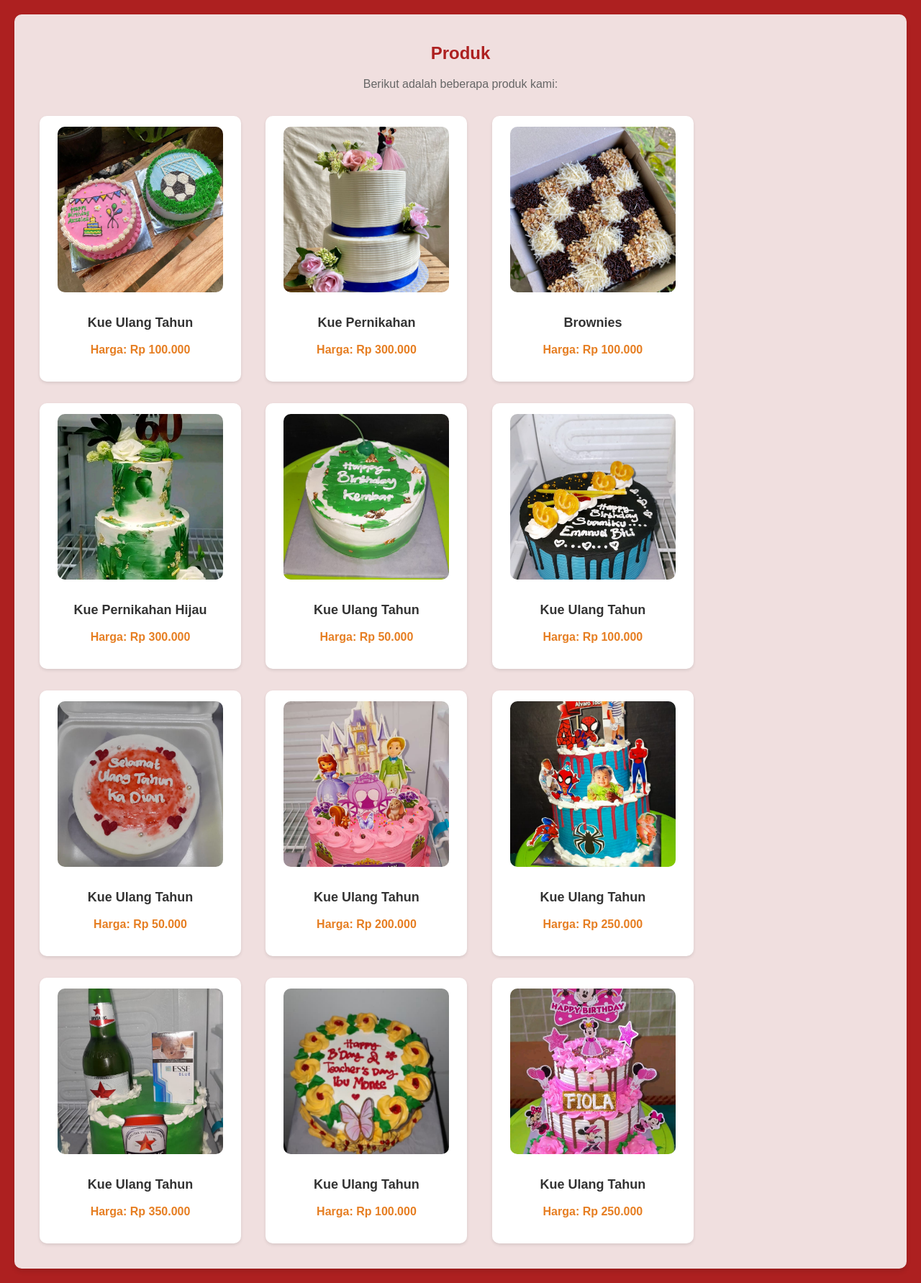
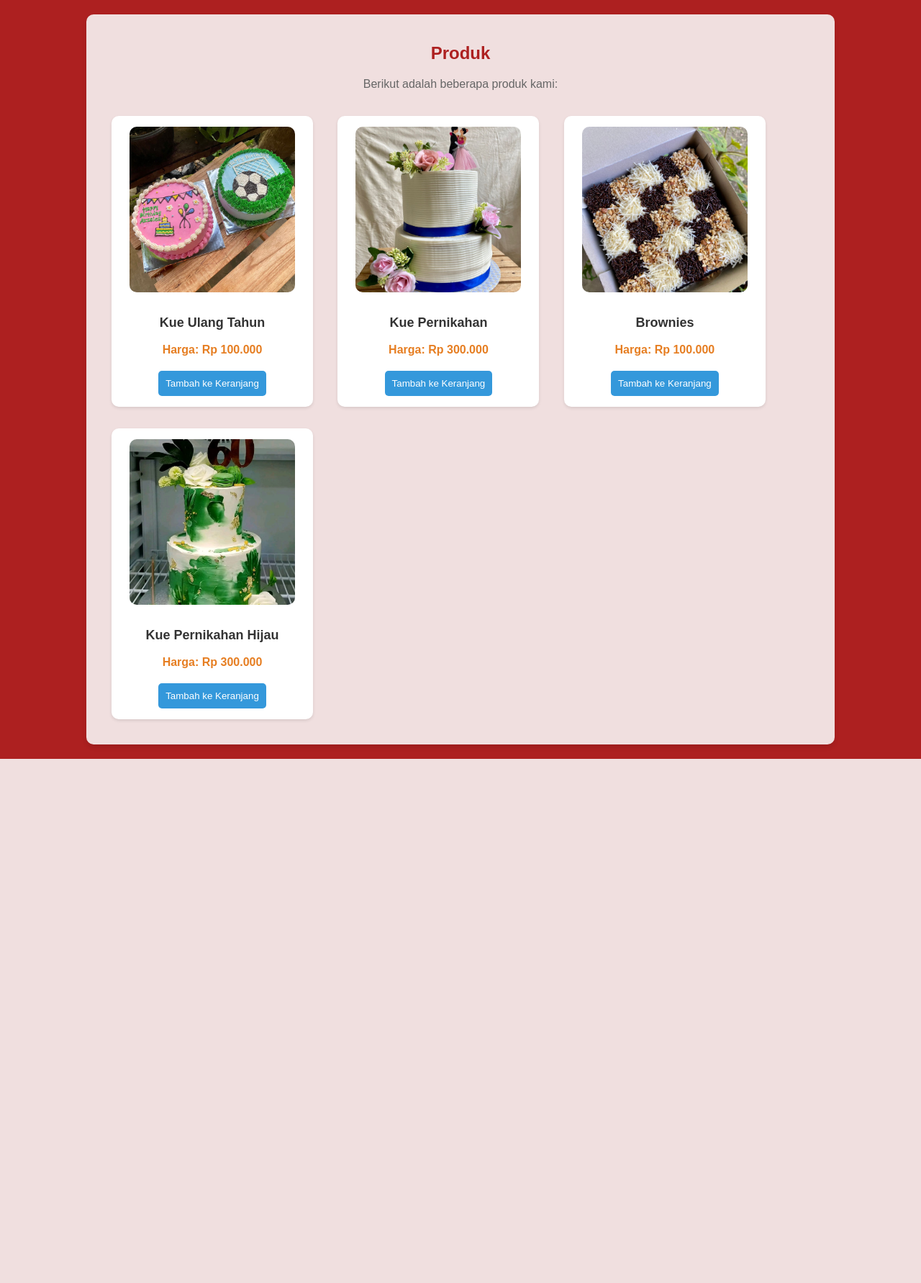
Before and after one commit to SARINAHAK/Kesarinacake, a PHP site: page /produk.php in a window 1280 px wide. Shown: the whole page at 72% size. After the commit the page ends 1054 px from the top, so only its background shows below. Run offline with PHP 8.4, Linux system fonts and the light colour scheme.

Commit message:
penambahan

```diff
--- a/produk.php
+++ b/produk.php
@@ -1,3 +1,34 @@
+<?php
+session_start();
+
+// Simulasi produk dari database
+$produk = [
+    ['id' => 1, 'nama' => 'Kue Ulang Tahun', 'harga' => 100000, 'gambar' => 'kue ulang tahun.jpeg'],
+    ['id' => 2, 'nama' => 'Kue Pernikahan', 'harga' => 300000, 'gambar' => 'kue pernikahan.jpeg'],
+    ['id' => 3, 'nama' => 'Brownies', 'harga' => 100000, 'gambar' => 'kue Brownies.jpeg'],
+    ['id' => 4, 'nama' => 'Kue Pernikahan Hijau', 'harga' => 300000, 'gambar' => 'kue pernikahan hijau.jpg'],
+    // Tambahkan produk lainnya
+];
+
+// Menambahkan produk ke keranjang saat tombol ditekan
+if (isset($_POST['tambah_ke_keranjang'])) {
+    $id_produk = $_POST['id_produk'];
+
+    // Cari produk berdasarkan ID
+    foreach ($produk as $item) {
+        if ($item['id'] == $id_produk) {
+            // Simpan produk ke session keranjang
+            $_SESSION['keranjang'][] = $item;
+            break;
+        }
+    }
+
+    // Redirect ke halaman keranjang
+    header("Location: keranjang.php");
+    exit();
+}
+?>
+
 <!DOCTYPE html>
 <html lang="id">
 <head>
@@ -5,7 +36,6 @@
     <meta name="viewport" content="width=device-width, initial-scale=1.0">
     <title>Produk - Kesarina Cake</title>
     <style>
-        /* Gaya tampilan halaman */
         body {
             font-family: Arial, sans-serif;
             margin: 0;
@@ -13,10 +43,10 @@
             background-color: #ad2020;
         }
         main {
-            max-width: 1200px;
+            max-width: 1000px;
             margin: 20px auto;
             padding: 20px;
-            background-color:rgb(240, 223, 223);
+            background-color: rgb(240, 223, 223);
             border-radius: 10px;
             box-shadow: 0 4px 6px rgba(0, 0, 0, 0.1);
         }
@@ -59,13 +89,6 @@
             color: #e67e22;
             font-weight: bold;
         }
-        input[type="number"] {
-            width: 60px;
-            padding: 5px;
-            border: 1px solid #ddd;
-            border-radius: 5px;
-            text-align: center;
-        }
         button {
             background-color: #3498db;
             color: white;
@@ -85,78 +108,17 @@
             <h2>Produk</h2>
             <p>Berikut adalah beberapa produk kami:</p>
 
+            <?php foreach ($produk as $item): ?>
             <div class="product-item">
-                <img src="kue ulang tahun.jpeg" alt="Kue Ulang Tahun">
-                <h3>Kue Ulang Tahun</h3>
-                <p>Harga: Rp 100.000</p>
+                <img src="<?php echo $item['gambar']; ?>" alt="<?php echo $item['nama']; ?>">
+                <h3><?php echo $item['nama']; ?></h3>
+                <p>Harga: Rp <?php echo number_format($item['harga'], 0, ',', '.'); ?></p>
+                <form method="POST" action="">
+                    <input type="hidden" name="id_produk" value="<?php echo $item['id']; ?>">
+                    <button type="submit" name="tambah_ke_keranjang">Tambah ke Keranjang</button>
+                </form>
             </div>
-
-            <div class="product-item">
-                <img src="kue pernikahan.jpeg" alt="Kue Pernikahan">
-                <h3>Kue Pernikahan</h3>
-                <p>Harga: Rp 300.000</p>
-            </div>
-
-            <div class="product-item">
-                <img src="kue Brownies.jpeg" alt="Brownies">
-                <h3>Brownies</h3>
-                <p>Harga: Rp 100.000</p>
-            </div>
-
-            <div class="product-item">
-                <img src="kue pernikahan hijau.jpg" alt="Kue Pernikahan Hijau">
-                <h3>Kue Pernikahan Hijau</h3>
-                <p>Harga: Rp 300.000</p>
-            </div>
-
-            <div class="product-item">
-                <img src="kue simple hijau.jpg" alt="Kue Ulang Tahun Simple">
-                <h3>Kue Ulang Tahun</h3>
-                <p>Harga: Rp 50.000</p>
-            </div>
-
-            <div class="product-item">
-                <img src="kue ulang tahun biru.jpg" alt="Kue Ulang Tahun Biru">
-                <h3>Kue Ulang Tahun</h3>
-                <p>Harga: Rp 100.000</p>
-            </div>
-
-            <div class="product-item">
-                <img src="kue ulang tahun orens.jpg" alt="Kue Ulang Tahun Orens">
-                <h3>Kue Ulang Tahun</h3>
-                <p>Harga: Rp 50.000</p>
-            </div>
-
-            <div class="product-item">
-                <img src="kue ultah anak sofia.jpg" alt="Kue Ulang Tahun Anak Sofia">
-                <h3>Kue Ulang Tahun</h3>
-                <p>Harga: Rp 200.000</p>
-            </div>
-
-            <div class="product-item">
-                <img src="kue ultah anak spider man.jpg" alt="Kue Ulang Tahun Spider-Man">
-                <h3>Kue Ulang Tahun</h3>
-                <p>Harga: Rp 250.000</p>
-            </div>
-
-            <div class="product-item">
-                <img src="kue ultah bir.jpg" alt="Kue Ulang Tahun">
-                <h3>Kue Ulang Tahun</h3>
-                <p>Harga: Rp 350.000</p>
-            </div>
-
-            <div class="product-item">
-                <img src="kue ultah bunga.jpg" alt="Kue Ulang Tahun Bunga">
-                <h3>Kue Ulang Tahun</h3>
-                <p>Harga: Rp 100.000</p>
-            </div>
-
-            <div class="product-item">
-                <img src="kue ultah miki mouse.jpg" alt="Kue Ulang Tahun Miki Mouse">
-                <h3>Kue Ulang Tahun</h3>
-                <p>Harga: Rp 250.000</p>
-            </div>
-
+            <?php endforeach; ?>
         </section>
     </main>
 </body>
```
Also changed, not shown: tambah_produk.php (deleted, +0 -56 lines), kue perayaan komuni pertama.jpg (added).
